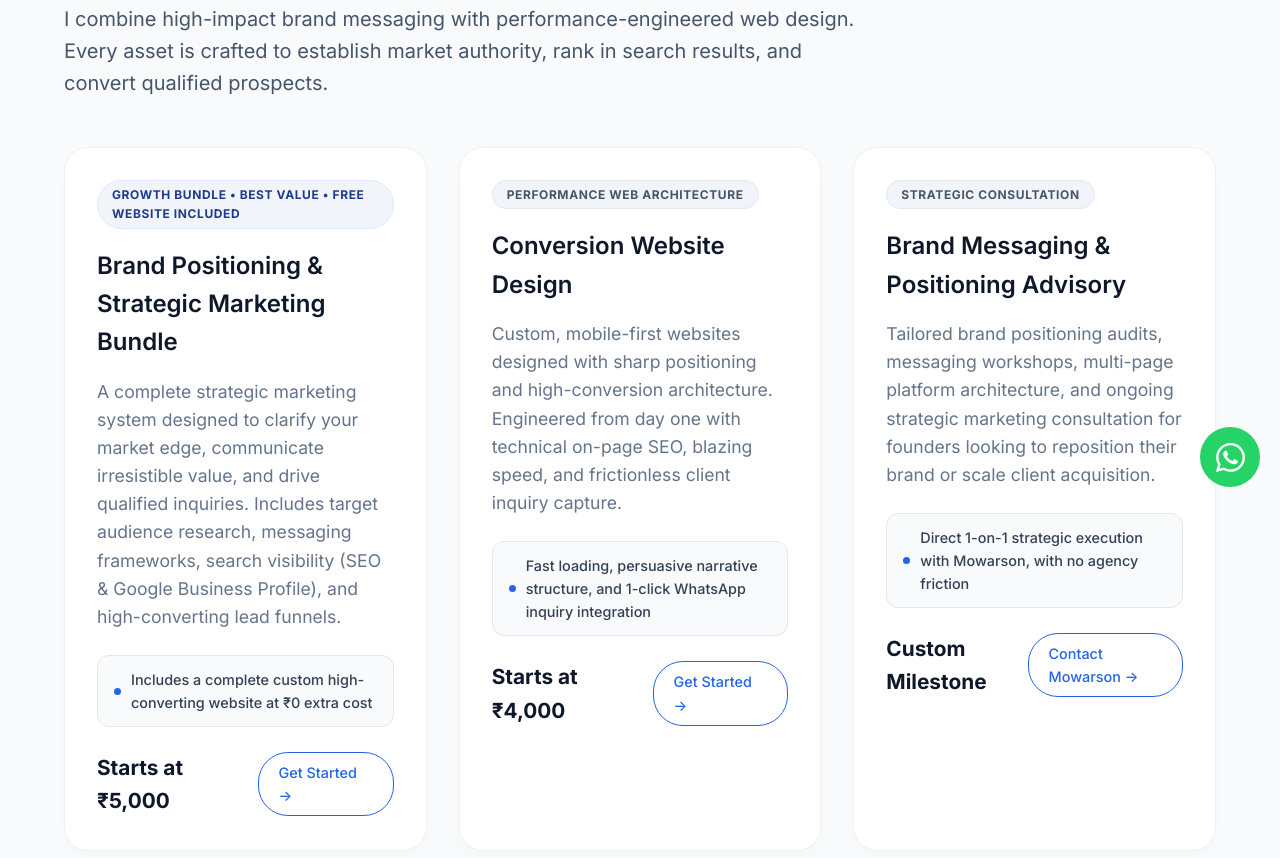
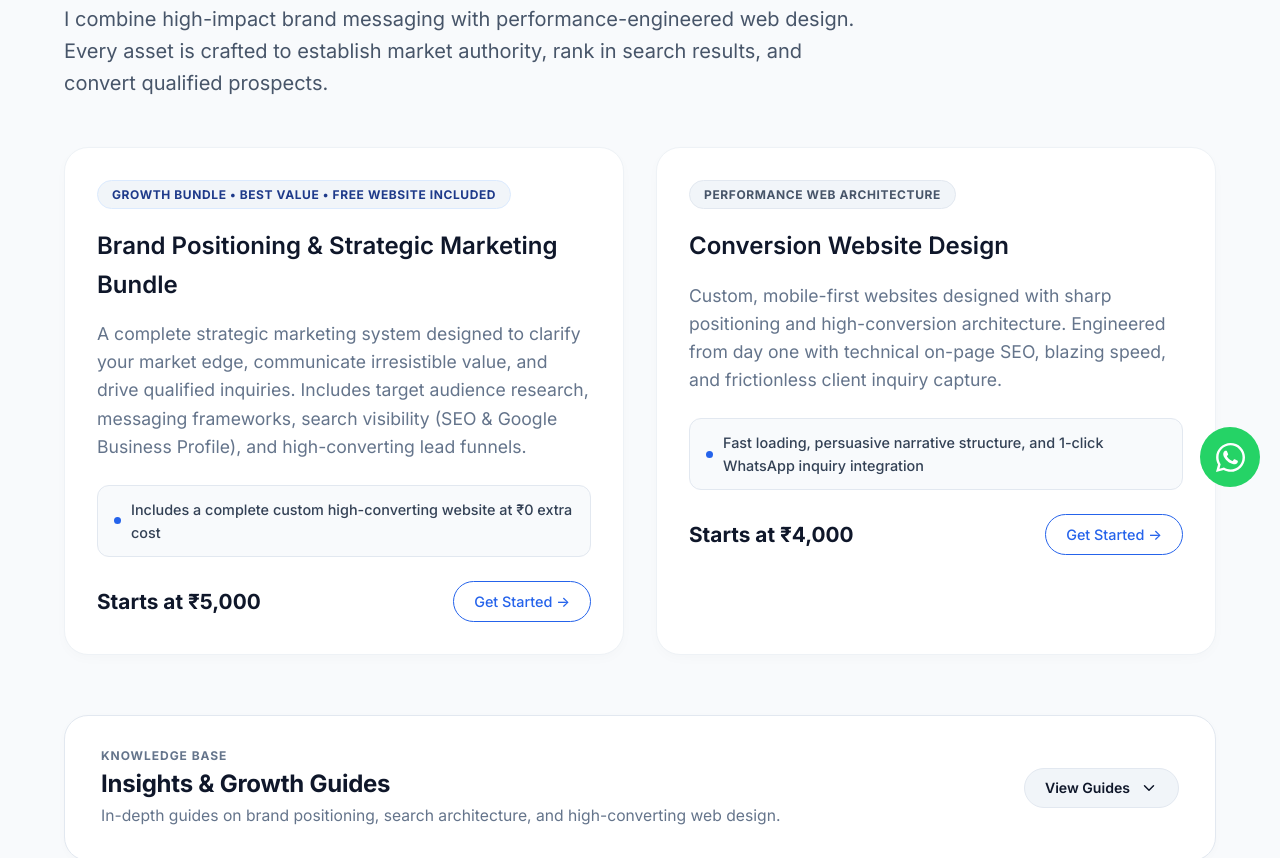
Before and after one commit to MOMO-1021/Mowarson-s-Portfolio-Website, a website: page services.html in a window 1280 px wide. Shown: the part 293-1151 px from the top of the page. Drawn offline with Linux system fonts and the light colour scheme.

Commit message:
Made some changes

```diff
--- a/services.html
+++ b/services.html
@@ -131,24 +131,7 @@
           </div>
         </div>
 
-        <!-- Service 3: Custom Advisory & Milestone -->
-        <div class="card">
-          <div class="service-badge">
-            Strategic Consultation
-          </div>
-          <h3 style="margin-top: 0;"><a href="contact.html">Brand Messaging &amp; Positioning Advisory</a></h3>
-          <p style="color: #64748b; line-height: 1.6;">
-            Tailored brand positioning audits, messaging workshops, multi-page platform architecture, and ongoing strategic marketing consultation for founders looking to reposition their brand or scale client acquisition.
-          </p>
-          <div class="service-callout-minimal">
-            <span class="callout-dot"></span>
-            <span>Direct 1-on-1 strategic execution with Mowarson, with no agency friction</span>
-          </div>
-          <div style="display: flex; justify-content: space-between; align-items: center; margin-top: auto;">
-            <span style="font-weight: 700; font-size: 1.3rem; color: #0f172a;">Custom Milestone</span>
-            <a href="contact.html" class="btn-small">Contact Mowarson →</a>
-          </div>
-        </div>
+
       </div>
 
       <!-- Insights & Growth Guides (Expandable Showcase Drawer) -->
```
Also changed, not shown: contact.html (+1 -1 lines).
